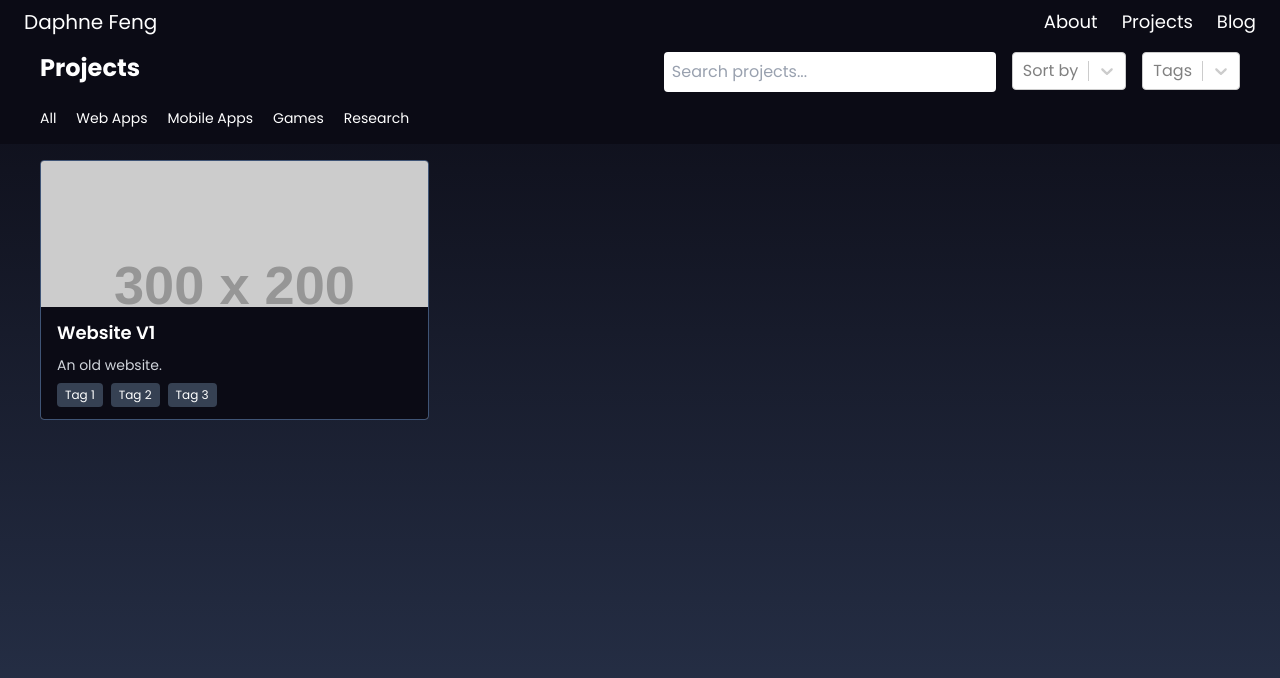
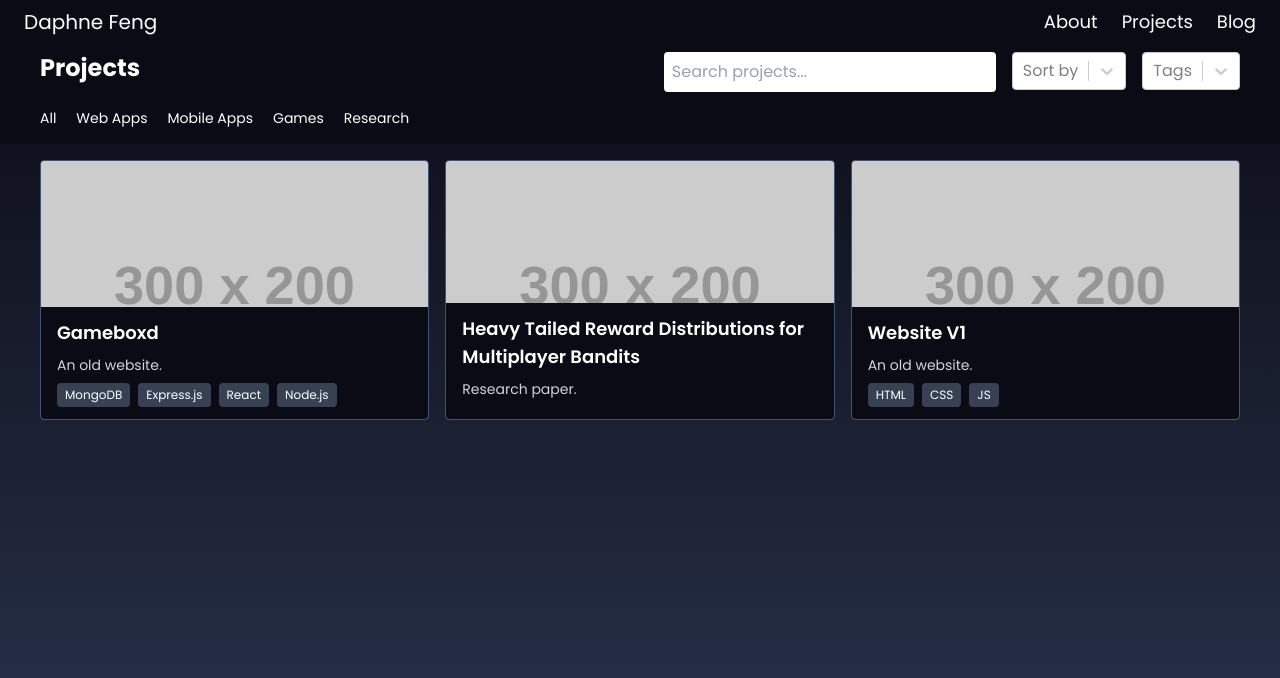
Before and after one commit to pegifenu/pegifenu.github.io, a React (Vite) app: page /projects in a window 1280 px wide. Shown: the top 678 px of the page. Built offline with nearby package versions, Linux system fonts and the light colour scheme.

Commit message:
basic filtering no animations

```diff
--- a/src/components/PageNav.jsx
+++ b/src/components/PageNav.jsx
@@ -1,17 +1,32 @@
 import Select from 'react-select'
 
-const PageNav = () => {
+const PageNav = ({ projects, displayedProjects, setDisplayedProjects }) => {
     const tags = [
         { value: 'value1', label: 'value1' },
         { value: 'value2', label: 'value2' },
         { value: 'value3', label: 'value3' }
-  ]
+    ];
 
     const sortOptions = [
         { value: 'value1', label: 'Most Recent' },
         { value: 'value2', label: 'value2' },
         { value: 'value3', label: 'value3' }
-  ]
+    ];
+
+    const categories = [
+        { value: "all",  label: "All" },
+        { value: "webapp", label: "Web Apps" },
+        { value: "mobileapp", label: "Mobile Apps" },
+        { value: "game", label: "Games" },
+        { value: "research", label: "Research" }
+    ];
+
+    function changeCategory(category) {
+        setDisplayedProjects(projects.filter((project) => {
+            return category == "all" || project.category == category;
+        }));
+
+    }
 
     return (
         <>
@@ -49,11 +64,9 @@ const PageNav = () => {
 
             </div>
                 <div className="flex pb-4 gap-5 text-sm">
-            <button className="">All</button>
-            <button className="">Web Apps</button>
-            <button className="">Mobile Apps</button>
-            <button className="">Games</button>
-            <button className="">Research</button>
+                {categories.map((category) => (
+                    <button onClick={() => changeCategory(category.value)}>{category.label}</button>
+                ))}
             </div>
         </div>
 
--- a/src/components/ProfileCard.jsx
+++ b/src/components/ProfileCard.jsx
@@ -3,7 +3,7 @@ import { SiKofi } from "react-icons/si";
 
 const ProfileCard = () => {
   return (
-    <div className="flex flex-col bg-[#0B0B15] gap-6 p-10 overflow-hidden rounded-sm border border-[#3F5475] text-white">
+    <div className="flex flex-col w-full bg-[#0B0B15] gap-6 p-10 overflow-hidden rounded-sm border border-[#3F5475] text-white">
       <div className="place-self-center overflow-hidden rounded-sm w-50">
         <img src="https://placehold.co/500x500" className="w-full object-cover"></img>
       </div>
--- a/src/components/ProjectCard.jsx
+++ b/src/components/ProjectCard.jsx
@@ -1,6 +1,7 @@
 const ProjectCard = ({ image, title, desc, tags }) => {
+    console.log(tags);
     return (
-    <>
+
         <div className="relative rounded-sm overflow-hidden border border-[#3F5475] text-white">
             {/* Main Image */}
             <img
@@ -14,15 +15,13 @@ const ProjectCard = ({ image, title, desc, tags }) => {
             <h3 className="text-lg font-semibold">{title}</h3>
             <p className="text-sm text-gray-300">{desc}</p>
             <div className="flex flex-wrap gap-2 text-xs">
-            <span className="bg-gray-700 px-2 py-1 rounded">Tag 1</span>
-            <span className="bg-gray-700 px-2 py-1 rounded">Tag 2</span>
-            <span className="bg-gray-700 px-2 py-1 rounded">Tag 3</span>
+                {tags.map((tag, index) => (
+                    <div key={index} className="bg-gray-700 px-2 py-1 rounded">{tag}</div>
+                ))}
             </div>
             </div>
         </div>
 
-
-    </>
     );
 }
 
--- a/src/components/ProjectDialog.jsx
+++ b/src/components/ProjectDialog.jsx
@@ -1,7 +1,6 @@
 import { Dialog } from "radix-ui";
 
-import PageNav from "../components/PageNav";
-import ProjectCard from "../components/ProjectCard";
+import { Cross1Icon } from "@radix-ui/react-icons";
 
 const ProjectDialog = ({ selectedProject }) => {
     console.log(selectedProject);
@@ -9,8 +8,15 @@ const ProjectDialog = ({ selectedProject }) => {
         <div>
             <Dialog.Portal>
                 <Dialog.Overlay className="z-2 fixed inset-0 bg-black/50"/>
-			<Dialog.Content className="z-3 fixed left-1/2 top-1/2 w-8/10 -translate-x-1/2 -translate-y-1/2 rounded-md bg-white p-8 text-gray-900 shadow">
+                <Dialog.Content className="z-3 fixed left-1/2 top-1/2 w-8/10 -translate-x-1/2 -translate-y-1/2 rounded-md bg-[#0B0B15] border border-[#3F5475] p-8 text-gray-900 shadow">
+                    <div className="flex items-center justify-between text-white">
                         <Dialog.Title>{selectedProject.title}</Dialog.Title>
+                        <Dialog.Close>
+                            <Cross1Icon className="text-gray-400 hover:text-gray-500" />
+                        </Dialog.Close>
+
+                    </div>
+
                     <Dialog.Description>
 
                     </Dialog.Description>
--- a/src/pages/About.jsx
+++ b/src/pages/About.jsx
@@ -1,28 +1,21 @@
 import ProfileCard from "../components/ProfileCard";
-import { Popover } from "radix-ui";
 
 const About = () => {
+
+
     return (
         <div className="flex flex-col sm:flex-row px-10 py-20 gap-10">
-      <div className="w-full sm:w-[400px]">
+        <div className="flex flex-col w-full md:w-1/2 xl:w-1/3 gap-4">
             <ProfileCard />
+            <button className="w-full bg-[#0B0B15] text-white px-6 py-3 rounded-sm border border-[#3F5475]">Download Resume</button>
         </div>
 
         <div className="flex flex-col text-white gap-5">
             <p>I’m an aspiring software engineer currently pursuing a degree in Computer Science at UCLA.</p>
         </div>
 
-      <button className="absolute bottom-10 right-10 bg-[#0B0B15] text-white px-6 py-3 rounded-sm border border-[#3F5475]">Download Resume</button>
 
-      <Popover.Root>
-		<Popover.Trigger className="PopoverTrigger">Show info</Popover.Trigger>
-		<Popover.Portal>
-			<Popover.Content className="PopoverContent">
-				Some content
-				<Popover.Arrow className="PopoverArrow" />
-			</Popover.Content>
-		</Popover.Portal>
-	</Popover.Root>
+
         </div>
     );
 }
--- a/src/pages/Projects.jsx
+++ b/src/pages/Projects.jsx
@@ -9,21 +9,44 @@ const Projects = () => {
   const projects = [
     {
         image: "https://placehold.co/300x200",
+        title: "Gameboxd",
+        desc: "An old website.",
+        dateEnded: "2025-03-13",
+        category: "webapp",
+        tags: ["MongoDB", "Express.js", "React", "Node.js"],
+    },
+    {
+        image: "https://placehold.co/300x200",
+        title: "Heavy Tailed Reward Distributions for Multiplayer Bandits",
+        desc: "Research paper.",
+        dateEnded: "2025-03-30",
+        category: "research",
+        tags: [],
+    },
+    {
+        image: "https://placehold.co/300x200",
         title: "Website V1",
         desc: "An old website.",
+        category: "webapp",
         tags: ["HTML", "CSS", "JS"],
     },
   ]
 
     const [selectedProject, setSelectedProject] = useState(null);
 
+    const [displayedProjects, setDisplayedProjects] = useState(projects);
+
     return (
         <div>
-        <PageNav />
+            <PageNav
+                displayedProjects={displayedProjects}
+                setDisplayedProjects={setDisplayedProjects}
+                projects={projects}
+            />
 
             <Dialog.Root>
                 <div className="grid grid-cols-1 sm:grid-cols-2 lg:grid-cols-3 gap-4 px-10 py-4">
-                {projects.map((project, index) => (
+                    {displayedProjects.map((project, index) => (
                         <Dialog.Trigger asChild key={index}>
                             <div onClick={() => setSelectedProject(project)}>
                                 <ProjectCard
```
Also changed, not shown: src/pages/Blog.jsx (indentation only). Lines whose indentation alone changed are shown as unchanged.
